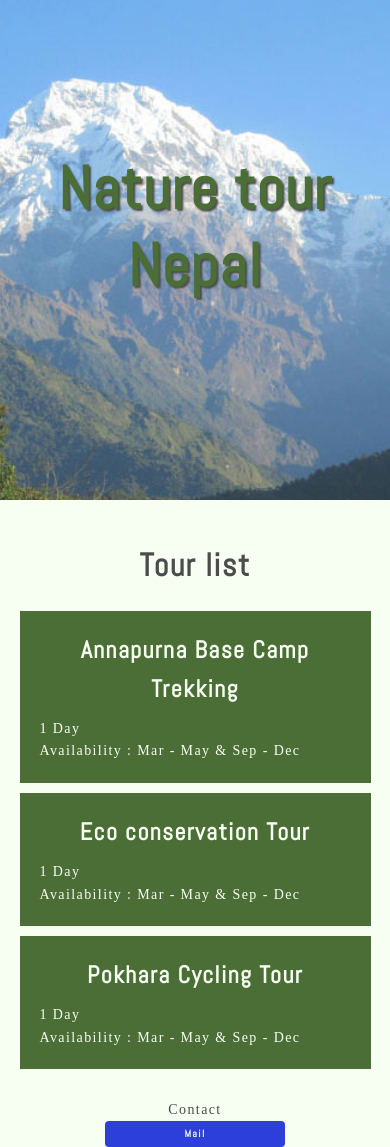
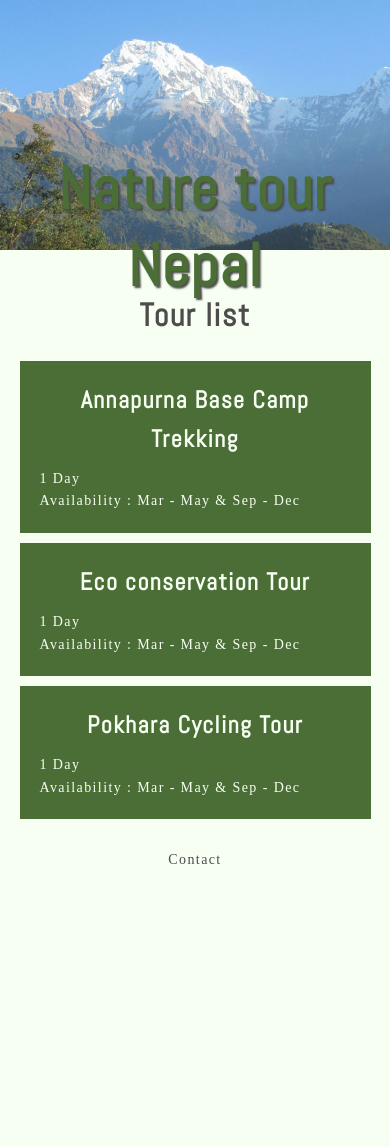
Before and after one commit to lukamenda26/responsive-site, a plain HTML site: page index.html in a window 390 px wide. After the commit the page ends 894 px from the top, so only its background shows below. Drawn offline with Linux system fonts and the light colour scheme.

Commit message:
changed image hight

```diff
--- a/css/style.scss
+++ b/css/style.scss
@@ -65,6 +65,7 @@ header {
     }
 }
 
+
 /* Contents
 ------------------------------------------------------------*/
 main {
@@ -98,6 +99,9 @@ main {
 
 // responsive
 @media (max-width: 768px) {
+    header {
+        height: 250px;
+    }
     main {
         .container {
             display: block;
--- a/index.html
+++ b/index.html
@@ -6,7 +6,6 @@
         <title>Nature tour Nepal</title>
         <meta name="description" content="If you feel like refresh yourself, we will recommend you going to Nepal. It has lots of viewtifull cities and villages full of nature. Their stunning view can make you impressed. Also the country has lots of friendly residents. You can feel their warmth there. ">
         <meta name="keywords" content="nepal, trek, annapurna, hike, tour">
-        <!--<link rel="stylesheet" href="https://cdnjs.cloudflare.com/ajax/libs/meyer-reset/2.0/reset.css">-->
         <link rel="stylesheet" href="./css/style.css">
     </head>
     <body>
@@ -35,11 +34,11 @@
                 </div>
             </div>
         </main>
-        <fooder>
+        <footer>
             <h2 class="text-center">Contact</h2>
             <div class="text-center btn">
                 <a href="#"><span>Mail</span></a>
             </div>
-        </fooder>
+        </footer>
     </body>
 </html>
```
Also changed, not shown: css/style.css, 1 other file.
